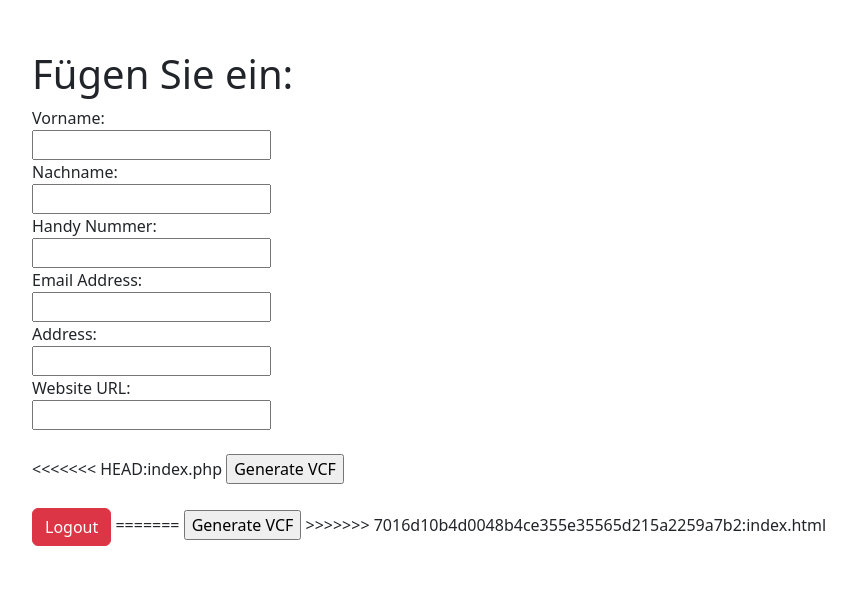
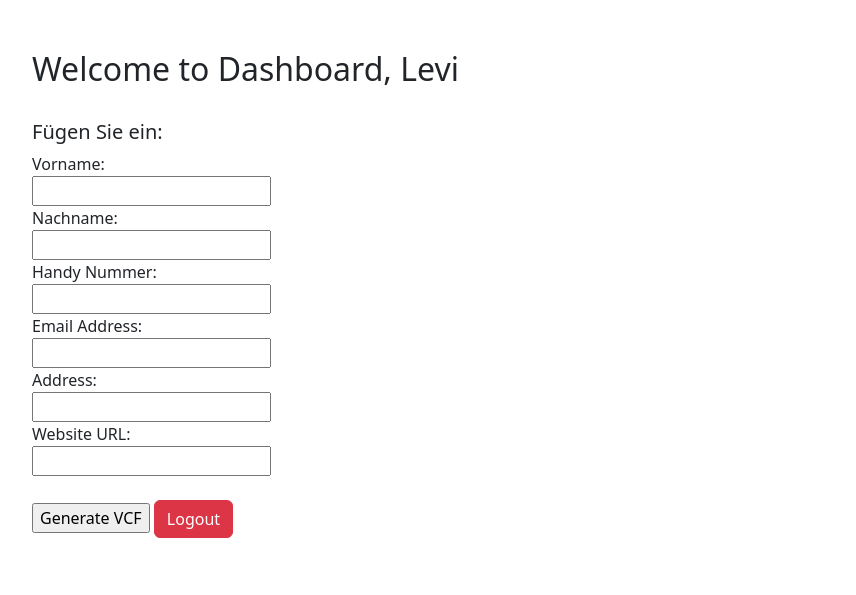
Before and after one commit to Yousefi313/IT_LF12a_Project, a PHP site: page / in a window 1280 px wide. Shown: the top 595 px of the page, without its empty margins (18-874 px from the left). Run offline with PHP 8.4, Linux system fonts and the light colour scheme; a user stored in the database is signed in; data comes from the database, SQL or seed files in the repository.

Commit message:
some changes added

```diff
--- a/index.php
+++ b/index.php
@@ -1,14 +1,24 @@
 <?php
+// Start the session
 session_start();
 
+// Check if the user is logged in by verifying the 'user' session variable
 if (!isset($_SESSION["user"])) {
+    // If the user is not logged in, redirect them to the login page
     header("Location: login.php");
-    exit(); // Added exit to prevent further execution
+    exit(); // Exit to ensure no further code is executed after redirection
 }
+
+// Include the database connection file to interact with the MySQL database
 include "db_conn.php";
+
+// Query to fetch all records from the 'user' table
 $sql = "SELECT * FROM user";
+
+// Execute the query and store the result in the $result variable
 $result = $conn->query($sql);
 
+// Check if the 'first_name' session variable is set; if not, default to 'Guest'
 $username = isset($_SESSION["first_name"]) ? $_SESSION["first_name"] : "Guest";
 ?>
 
@@ -16,51 +26,63 @@ $username = isset($_SESSION["first_name"]) ? $_SESSION["first_name"] : "Guest";
 <html lang="en">
 
 <head>
+    <!-- Meta information for character encoding and responsive design -->
     <meta charset="UTF-8">
     <meta name="viewport" content="width=device-width, initial-scale=1.0">
+
+    <!-- Bootstrap CSS for styling -->
     <link rel="stylesheet" href="https://cdn.jsdelivr.net/npm/bootstrap@5.2.2/dist/css/bootstrap.min.css" integrity="sha384-Zenh87qX5JnK2Jl0vWa8Ck2rdkQ2Bzep5IDxbcnCeuOxjzrPF/et3URy9Bv1WTRi" crossorigin="anonymous">
-    <link rel="stylesheet" href="style.css">
-    <title>Contact Form to VCF</title>
+    <link rel="stylesheet" href="style.css"> <!-- Link to custom CSS -->
+    <title>Contact Form to VCF</title> <!-- Page title -->
 </head>
 
 <body>
-    <h1>Fügen Sie ein:</h1>
+
+    <!-- Display welcome message using the user's first name, defaulting to 'Guest' if not available -->
+    <h2>Welcome to Dashboard, <?php echo ucfirst($username); ?></h2><br>
+
+    <h5>Fügen Sie ein:</h5> <!-- This is German for "Add a new entry:" -->
+
+    <!-- Form to collect contact details and generate a VCF file -->
     <form action="generate_vcf.php" method="post">
+        <!-- First name input field -->
         <label for="first_name">Vorname:</label><br />
         <input type="text" id="first_name" name="first_name" required /><br />
 
+        <!-- Last name input field -->
         <label for="last_name">Nachname:</label><br />
         <input type="text" id="last_name" name="last_name" required /><br />
 
+        <!-- Phone number input field -->
         <label for="phone">Handy Nummer:</label><br />
         <input type="text" id="phone" name="phone" required /><br />
 
+        <!-- Email input field -->
         <label for="email">Email Address:</label><br />
         <input type="email" id="email" name="email" required /><br />
 
+        <!-- Address input field -->
         <label for="address">Address:</label><br />
         <input type="text" id="address" name="address" required /><br />
 
+        <!-- Optional website URL input field -->
         <label for="website">Website URL:</label><br />
         <input type="url" id="website" name="website" /><br /><br />
 
-<<<<<<< HEAD:index.php
-        <input type="submit" value="Generate VCF"><br><br>
+        <!-- Submit button to generate VCF file -->
+        <input type="submit" value="Generate VCF" />
+
+        <!-- Logout button styled as a Bootstrap danger button -->
+        <a class="btn btn-danger" onclick="return myFunction()" href="logout.php">Logout</a>
     </form>
-    <a class="btn btn-danger" onclick="return myFunction()" href="logout.php">Logout</a>
 
+    <!-- JavaScript function to confirm the user's intention to log out -->
     <script>
         function myFunction() {
+            // Confirmation dialog for logout action
             return confirm("Do you really want to logout?");
         }
     </script>
-
 </body>
 
 </html>
-=======
-      <input type="submit" value="Generate VCF" />
-    </form>
-  </body>
-</html>
->>>>>>> 7016d10b4d0048b4ce355e35565d215a2259a7b2:index.html
```
Also changed, not shown: registration.php (+57 -10 lines). Lines whose indentation alone changed are shown as unchanged.
